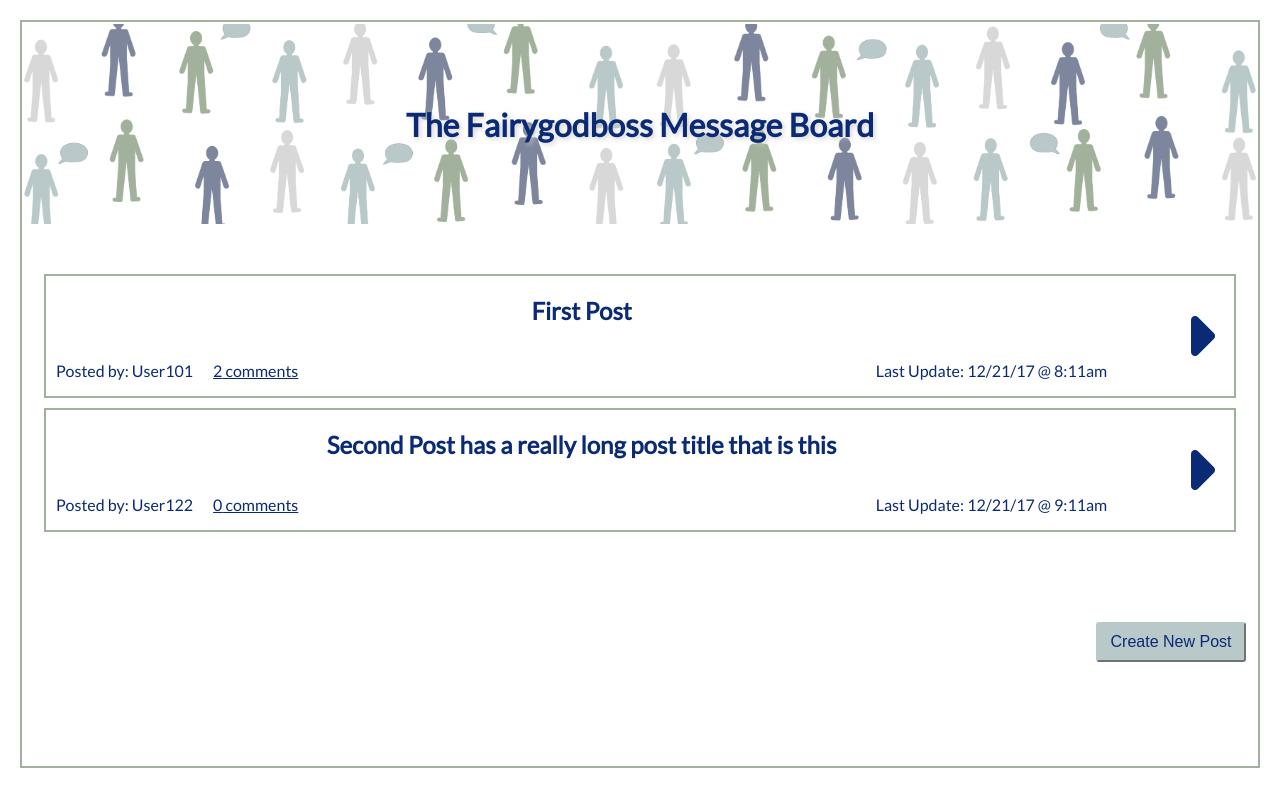
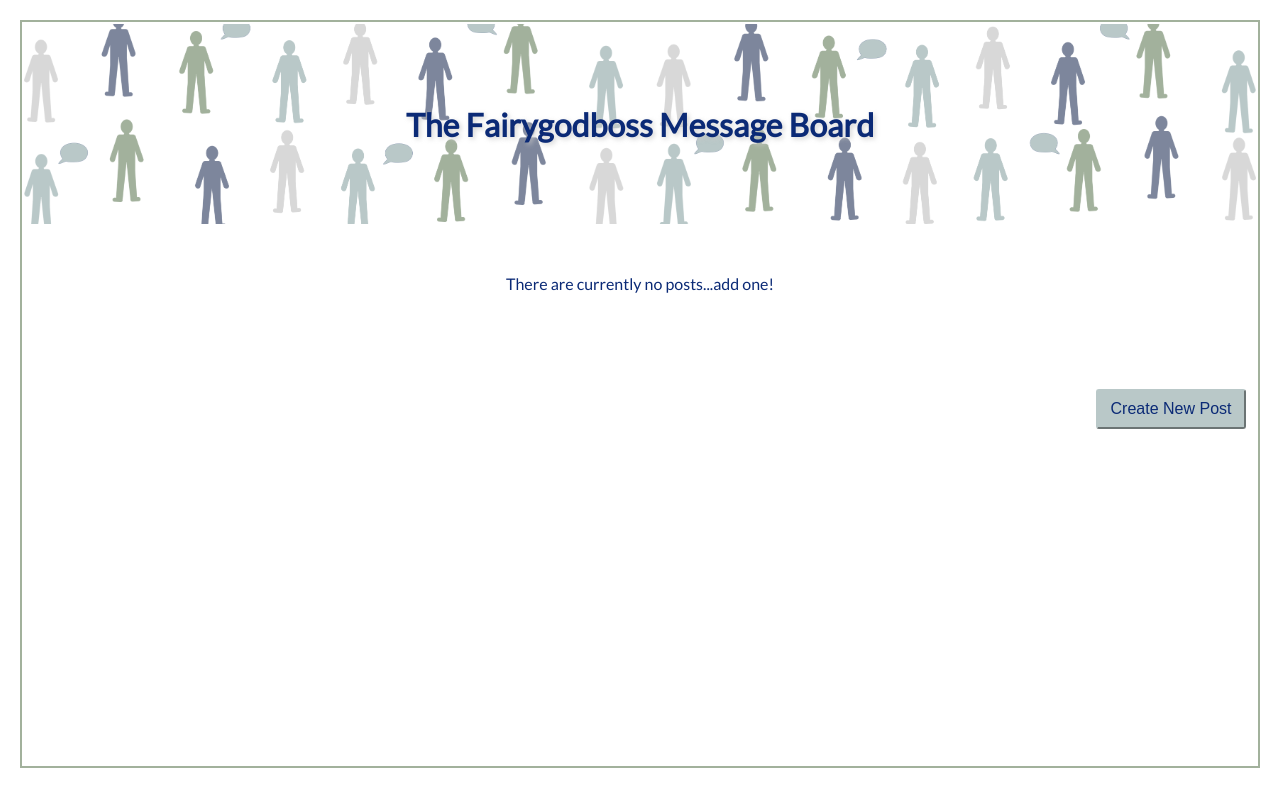
Before and after one commit to alessapm/messageboard-react, a React (Create React App) app: page / in a window 1280 px wide. Built offline with nearby package versions, Linux system fonts and the light colour scheme.

Commit message:
remove test posts

```diff
--- a/src/components/Main.js
+++ b/src/components/Main.js
@@ -10,28 +10,7 @@
     super();
 
     this.state = {
-      posts: [{
-          title: 'First Post',
-          message: 'this is my first post. This is what a post looks like. ',
-          user: 'User101',
-          date: '12/21/17 @ 8:11am',
-          comments: [{
-            comment_user: 'am111',
-            comment_msg: 'this is a comment. I disagree!'
-          },
-          {
-            comment_user: 'DD431',
-            comment_msg: 'this is an ANGRY comment. I disagree! Because Lorem ipsum dolor sit amet, consectetur adipisicing elit. Similique nulla quia tenetur, culpa ducimus cumque vel quidem, deserunt mollitia odit facere, sed quaerat inventore saepe perferendis. Velit quo nesciunt consectetur.'
-          }]
-        },
-        {
-          title: 'Second Post has a really long post title that is this',
-          message: 'this is my SECOND post. This is sto;;;; still what a post looks like. Lorem ipsum dolor sit amet, consectetur adipisicing elit. Nemo ipsum magni veniam minus autem dicta totam praesentium rem ullam! Delectus veniam repellat numquam rerum id quod, quisquam, illo quas exercitationem? Lorem ipsum dolor sit amet, consectetur adipisicing elit. Molestias odit consequatur at pariatur eius deserunt amet adipisci, quibusdam expedita, autem velit repellat doloremque ut consectetur sed officiis, debitis dicta ea!',
-          user: 'User122',
-          date: '12/21/17 @ 9:11am',
-          comments: []
-        }
-      ],
+      posts: [],
       isNewPostActive: false,
       fullPostActive: false,
       commentsUpdated: false
```
